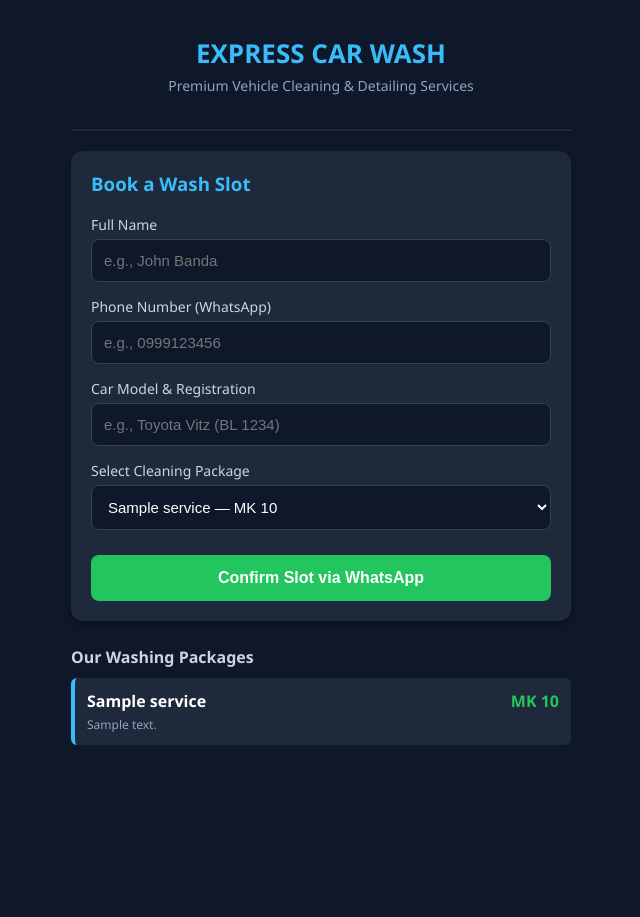
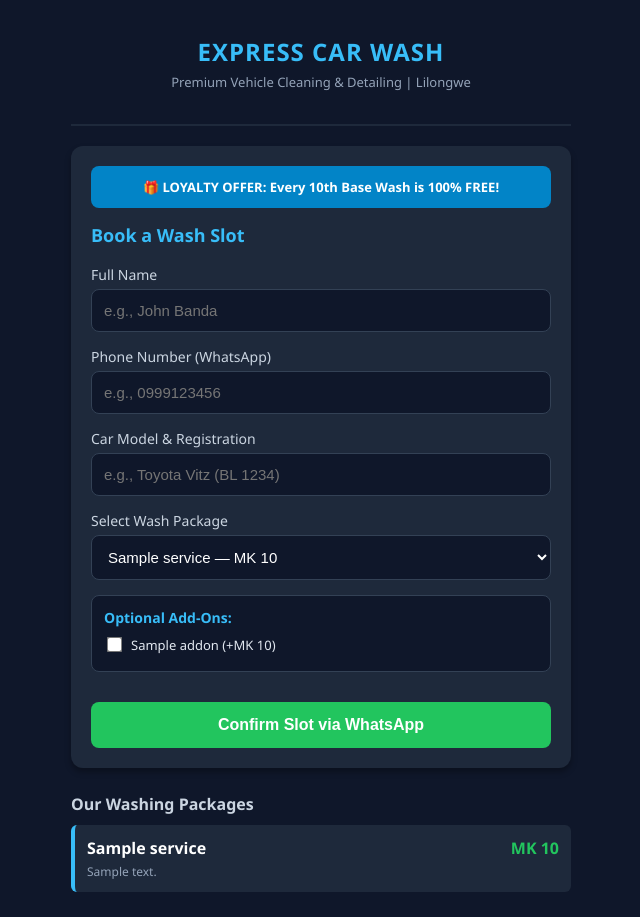
Before and after one commit to kennethandrew654-hub/Car-wash-app, a Python web app: template templates/index.html in a window 1280 px wide. Shown: the whole page, without its empty margins (319-959 px from the left). Before the commit the page ends 745 px from the top, so only its background shows below. Run offline with Jinja, Linux system fonts and the light colour scheme; the template is opened without the code that fills it: most values are stand-ins (such as "Sample title", 1, 10 or a date in 2020).

Commit message:
Update index.html

```diff
--- a/templates/index.html
+++ b/templates/index.html
@@ -8,15 +8,17 @@
         body { font-family: 'Segoe UI', Tahoma, Geneva, Verdana, sans-serif; margin: 0; padding: 15px; background-color: #0f172a; color: #f8fafc; }
         .container { max-width: 500px; margin: auto; }
         .header { text-align: center; padding: 20px 0; border-bottom: 2px solid #1e293b; }
-        .header h1 { margin: 0; color: #38bdf8; font-size: 26px; }
-        .header p { color: #94a3b8; font-size: 14px; margin-top: 5px; }
+        .header h1 { margin: 0; color: #38bdf8; font-size: 24px; letter-spacing: 1px; }
+        .header p { color: #94a3b8; font-size: 13px; margin-top: 5px; }
         .card { background: #1e293b; padding: 20px; border-radius: 12px; margin-top: 20px; box-shadow: 0 4px 6px rgba(0,0,0,0.3); }
         .form-group { margin-bottom: 15px; }
         label { display: block; margin-bottom: 5px; font-size: 14px; color: #cbd5e1; }
         input, select { width: 100%; padding: 12px; border-radius: 8px; border: 1px solid #334155; background: #0f172a; color: white; font-size: 15px; box-sizing: border-box; }
-        button { width: 100%; background: #22c55e; color: white; border: none; padding: 14px; border-radius: 8px; font-weight: bold; font-size: 16px; cursor: pointer; margin-top: 10px; }
+        .checkbox-group { display: flex; align-items: center; margin-top: 8px; font-size: 13px; cursor: pointer; color: #e2e8f0; }
+        .checkbox-group input { width: auto; margin-right: 10px; transform: scale(1.2); }
+        button { width: 100%; background: #22c55e; color: white; border: none; padding: 14px; border-radius: 8px; font-weight: bold; font-size: 16px; cursor: pointer; margin-top: 15px; }
         button:hover { background: #16a34a; }
-        .pricing-list { margin-top: 25px; }
+        .loyalty-banner { background: #0284c7; padding: 12px; border-radius: 8px; text-align: center; font-size: 13px; font-weight: bold; margin-bottom: 15px; color: white; }
         .service-box { background: #1e293b; border-left: 4px solid #38bdf8; padding: 12px; border-radius: 6px; margin-bottom: 10px; }
         .service-title { font-weight: bold; color: white; display: flex; justify-content: space-between; }
         .service-desc { font-size: 12px; color: #94a3b8; margin-top: 4px; }
@@ -26,11 +28,15 @@
     <div class="container">
         <div class="header">
             <h1>EXPRESS CAR WASH</h1>
-            <p>Premium Vehicle Cleaning & Detailing Services</p>
+            <p>Premium Vehicle Cleaning & Detailing | Lilongwe</p>
         </div>
 
         <div class="card">
-            <h3 style="margin-top:0; color:#38bdf8;">Book a Wash Slot</h3>
+            <div class="loyalty-banner">
+                🎁 LOYALTY OFFER: Every 10th Base Wash is 100% FREE!
+            </div>
+
+            <h3 style="margin-top:0; color:#38bdf8; font-size:18px;">Book a Wash Slot</h3>
             <form action="/book" method="POST">
                 <div class="form-group">
                     <label>Full Name</label>
@@ -45,18 +51,29 @@
                     <input type="text" name="car_model" placeholder="e.g., Toyota Vitz (BL 1234)" required>
                 </div>
                 <div class="form-group">
-                    <label>Select Cleaning Package</label>
+                    <label>Select Wash Package</label>
                     <select name="service" required>
                         {% for s in services %}
                         <option value="{{ s.name }}|{{ s.price }}">{{ s.name }} — MK {{ "{:,}".format(s.price) }}</option>
                         {% endfor %}
                     </select>
                 </div>
+
+                <div class="form-group" style="background:#0f172a; padding:12px; border-radius:8px; border:1px solid #334155;">
+                    <label style="font-weight:bold; color:#38bdf8; margin-bottom:8px;">Optional Add-Ons:</label>
+                    {% for a in addons %}
+                    <label class="checkbox-group">
+                        <input type="checkbox" name="addons" value="{{ a.name }}|{{ a.price }}">
+                        {{ a.name }} (+MK {{ "{:,}".format(a.price) }})
+                    </label>
+                    {% endfor %}
+                </div>
+
                 <button type="submit">Confirm Slot via WhatsApp</button>
             </form>
         </div>
 
-        <div class="pricing-list">
+        <div style="margin-top:25px;">
             <h4 style="color:#cbd5e1; margin-bottom:10px;">Our Washing Packages</h4>
             {% for s in services %}
             <div class="service-box">
```
